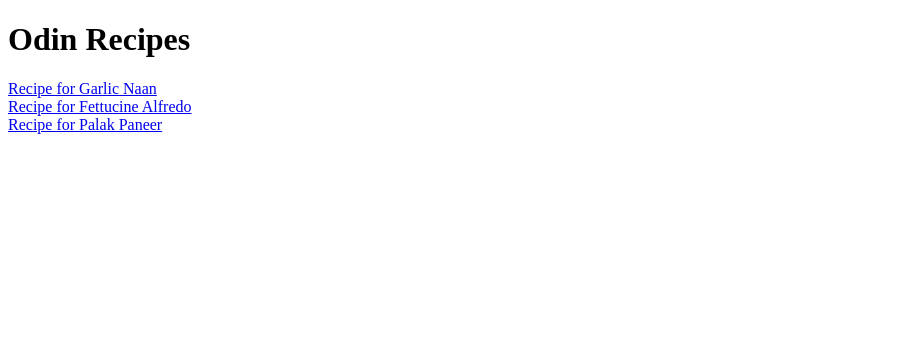
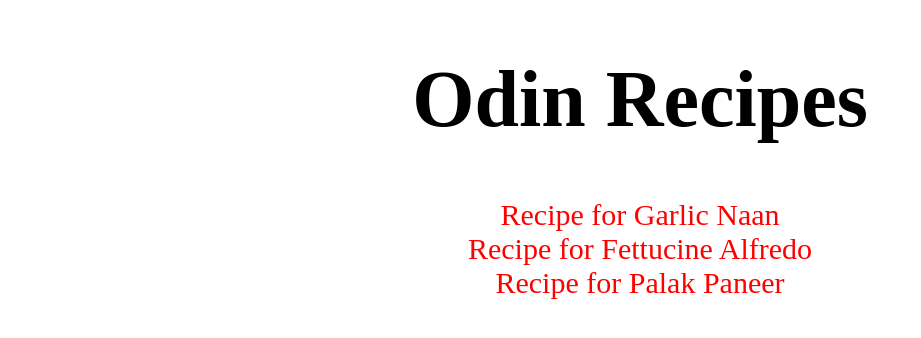
Before and after one commit to mluthra01/odin-recipes, a plain HTML site: page index.html in a window 1280 px wide. Shown: the whole page, without its empty margins (0-921 px from the left). Drawn offline with Linux system fonts and the light colour scheme.

Commit message:
bg color, font size to homepage content

```diff
--- a/index.html
+++ b/index.html
@@ -3,15 +3,18 @@
 <head>
   <meta charset="UTF-8">
   <meta name="viewport" content="width=device-width, initial-scale=1.0">
+  <link rel="stylesheet" href="styles.css">
   <title>Document</title>
 </head>
 <body>
-  <h1>Odin Recipes</h1>
-  <a href="./recipes/garlic-naan.html">Recipe for Garlic Naan</a>
+  <h1 class=" homepage">Odin Recipes</h1>
+<div class="recipes">
+  <a href="./recipes/garlic-naan.html" >Recipe for Garlic Naan</a>
   </br>
   <a href="./recipes/fettucine-alrfredo.html">Recipe for Fettucine Alfredo</a>
   </br>
-  <a href="./recipes/palak-panner.html">Recipe for Palak Paneer</a>
+  <a href="./recipes/palak-panner.html" >Recipe for Palak Paneer</a>
   </br>
+</div>
 </body>
 </html>
--- /dev/null
+++ b/styles.css
@@ -0,0 +1,13 @@
+.homepage {
+  text-align: center;
+  font-size: 80px;
+}
+.recipes a {
+  font-size: 30px;
+  color: red;
+  text-decoration: none;
+}
+
+.recipes {
+text-align: center;
+}
```
